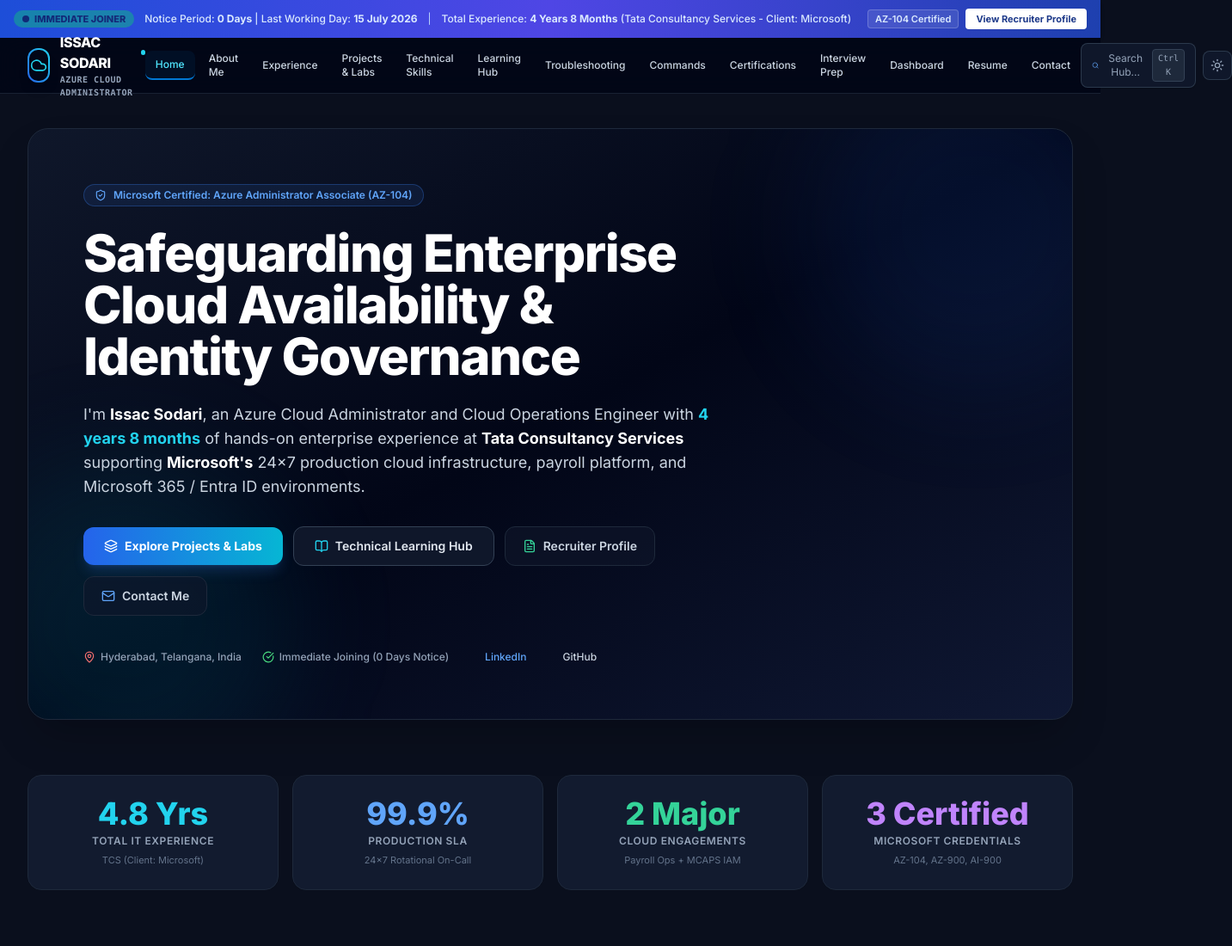
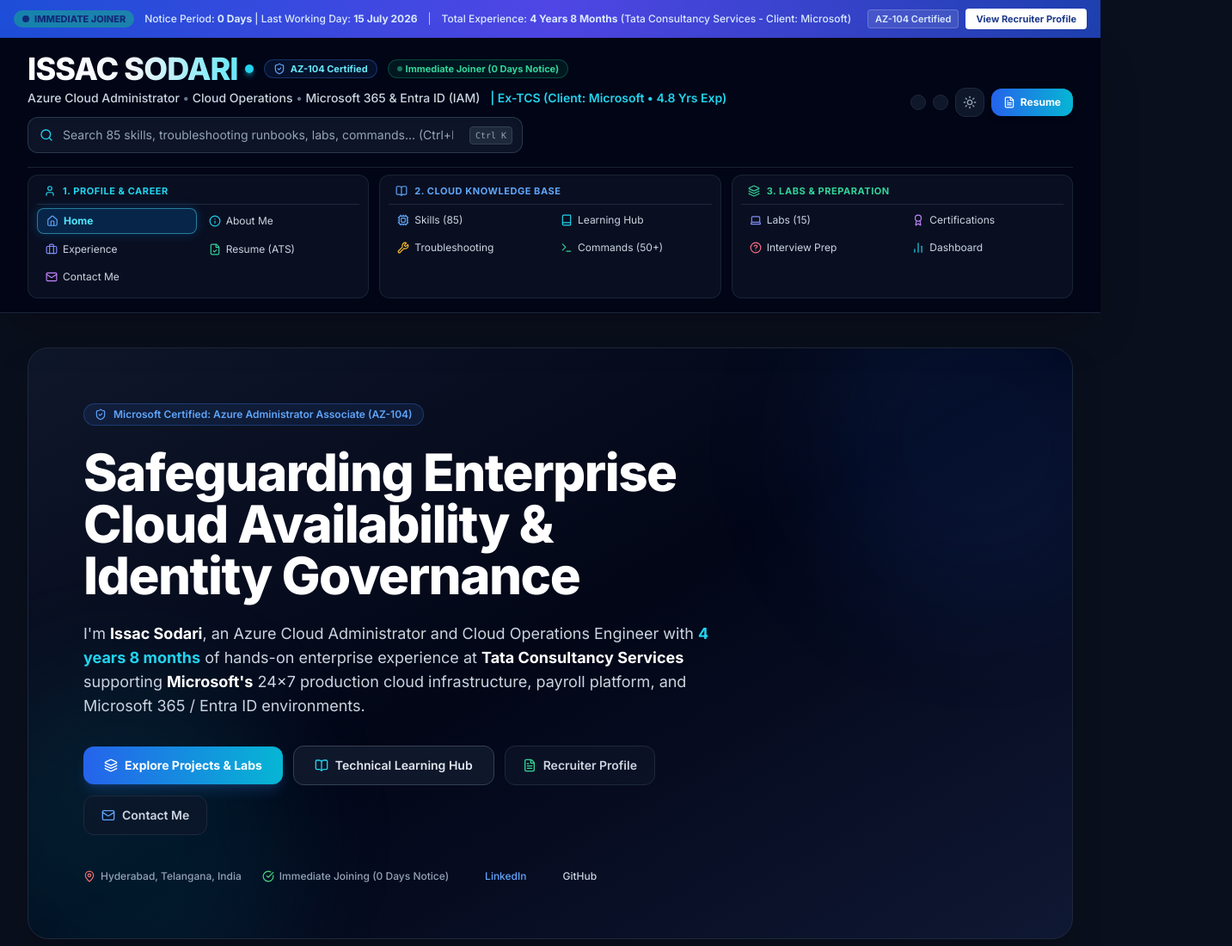
Before and after one commit to issacsodari/portfolio, a plain HTML site: page index.html in a window 1280 px wide. Shown: the top 1100 px of the page at 86% size, 1433 px wide, since content can reach past the window. Drawn offline with nearby package versions, Linux system fonts and the light colour scheme.

Commit message:
Enhance: Redesign header with large name, prominent search bar, and 3-column options layout matching UI mockup

```diff
--- a/assets/css/styles.css
+++ b/assets/css/styles.css
@@ -167,15 +167,19 @@ code, pre {
 
 /* Tab Active States */
 .nav-tab.active {
-  color: var(--azure-blue-light);
-  border-bottom: 2px solid var(--azure-blue);
-  background: rgba(0, 120, 212, 0.08);
+  color: #50e6ff !important;
+  background: rgba(0, 120, 212, 0.22) !important;
+  border: 1px solid rgba(80, 230, 255, 0.45) !important;
+  box-shadow: 0 0 12px rgba(0, 120, 212, 0.3);
+  font-weight: 700;
 }
 
 [data-theme="light"] .nav-tab.active {
-  color: var(--azure-blue);
-  border-bottom: 2px solid var(--azure-blue);
-  background: rgba(0, 120, 212, 0.08);
+  color: #0078d4 !important;
+  background: rgba(0, 120, 212, 0.12) !important;
+  border: 1px solid rgba(0, 120, 212, 0.4) !important;
+  box-shadow: 0 0 8px rgba(0, 120, 212, 0.15);
+  font-weight: 700;
 }
 
 /* Modal Overlay */
--- a/assets/js/app.js
+++ b/assets/js/app.js
@@ -169,6 +169,25 @@
     // Global Search open
     if (dom.globalSearchBtn) {
       dom.globalSearchBtn.addEventListener('click', openSearchModal);
+    }
+
+    // Prominent Header Search Bar under Name
+    const headerSearchInput = document.getElementById('headerSearchInput');
+    if (headerSearchInput) {
+      headerSearchInput.addEventListener('click', () => {
+        openSearchModal();
+      });
+      headerSearchInput.addEventListener('focus', () => {
+        openSearchModal();
+      });
+      headerSearchInput.addEventListener('input', (e) => {
+        openSearchModal();
+        if (dom.searchInput) {
+          dom.searchInput.value = e.target.value;
+          dom.searchInput.focus();
+        }
+        executeGlobalSearch(e.target.value.trim());
+      });
     }
     // Keyboard shortcut Ctrl+K
     window.addEventListener('keydown', e => {
--- a/index.html
+++ b/index.html
@@ -71,79 +71,156 @@
   <!-- ========================================================================
        MAIN NAVIGATION HEADER
        ======================================================================== -->
-  <header class="sticky top-0 z-40 bg-slate-950/90 backdrop-blur-md border-b border-slate-800/80 no-print">
-    <div class="max-w-7xl mx-auto px-4 sm:px-6 lg:px-8 flex items-center justify-between h-16">
+  <!-- ========================================================================
+       SPLIT-COLUMN COMMAND HEADER (BIG NAME + SEARCH BAR + 3 COLUMN OPTIONS)
+       ======================================================================== -->
+  <header class="sticky top-0 z-40 bg-slate-950/95 backdrop-blur-xl border-b border-slate-800/90 shadow-2xl no-print transition-all">
+    <div class="max-w-7xl mx-auto px-4 sm:px-6 lg:px-8 py-4 space-y-4">
 
-      <!-- Logo / Brand -->
-      <a href="#home" data-tab="home" class="flex items-center gap-3 group">
-        <div class="w-10 h-10 rounded-xl bg-gradient-to-tr from-blue-600 to-cyan-400 p-0.5 shadow-lg group-hover:scale-105 transition">
-          <div class="w-full h-full bg-slate-950 rounded-[10px] flex items-center justify-center text-cyan-400">
-            <i data-lucide="cloud" class="w-5 h-5"></i>
+      <!-- Top Row: Big Name Column (Left) + Top Actions (Right) -->
+      <div class="flex flex-col lg:flex-row lg:items-center justify-between gap-4">
+
+        <!-- Big Name & Subtitle Column -->
+        <div class="space-y-1">
+          <div class="flex flex-wrap items-center gap-3">
+            <h1 class="text-2xl sm:text-4xl font-black tracking-tight text-white flex items-center gap-2">
+              <span class="bg-gradient-to-r from-white via-slate-100 to-cyan-300 bg-clip-text text-transparent">ISSAC SODARI</span>
+              <span class="w-2.5 h-2.5 rounded-full bg-cyan-400 shadow-md shadow-cyan-400/50"></span>
+            </h1>
+            <span class="inline-flex items-center gap-1.5 px-2.5 py-0.5 rounded-full text-[11px] font-bold bg-blue-500/10 text-cyan-300 border border-blue-500/30">
+              <i data-lucide="shield-check" class="w-3.5 h-3.5 text-blue-400"></i>
+              <span>AZ-104 Certified</span>
+            </span>
+            <span class="inline-flex items-center gap-1 px-2.5 py-0.5 rounded-full text-[11px] font-bold bg-emerald-500/10 text-emerald-400 border border-emerald-500/30">
+              <span class="w-1.5 h-1.5 rounded-full bg-emerald-400 animate-pulse"></span>
+              <span>Immediate Joiner (0 Days Notice)</span>
+            </span>
+          </div>
+
+          <p class="text-xs sm:text-sm text-slate-300 font-medium">
+            Azure Cloud Administrator <span class="text-slate-500">•</span> Cloud Operations <span class="text-slate-500">•</span> Microsoft 365 & Entra ID (IAM)
+            <span class="text-cyan-400 font-semibold block sm:inline sm:ml-2">| Ex-TCS (Client: Microsoft • 4.8 Yrs Exp)</span>
+          </p>
+
+          <!-- PROMINENT SEARCH BAR UNDER THE NAME COLUMN -->
+          <div class="pt-2 relative max-w-xl">
+            <div class="relative flex items-center">
+              <i data-lucide="search" class="w-4 h-4 text-cyan-400 absolute left-3.5 pointer-events-none"></i>
+              <input type="text" id="headerSearchInput" placeholder="Search 85 skills, troubleshooting runbooks, labs, commands... (Ctrl+K)"
+                class="w-full py-2.5 pl-10 pr-20 rounded-xl bg-slate-900/90 border border-slate-700/80 hover:border-blue-500/60 focus:border-cyan-400 focus:ring-2 focus:ring-cyan-500/20 text-xs sm:text-sm text-white placeholder-slate-400 transition shadow-inner">
+              <div class="absolute right-3 flex items-center gap-1">
+                <kbd class="px-1.5 py-0.5 text-[10px] font-mono bg-slate-800 text-slate-400 rounded border border-slate-700">Ctrl K</kbd>
+              </div>
+            </div>
           </div>
         </div>
-        <div>
-          <div class="font-extrabold text-base tracking-tight text-white flex items-center gap-1.5">
-            <span>ISSAC SODARI</span>
-            <span class="w-1.5 h-1.5 rounded-full bg-cyan-400"></span>
+
+        <!-- Utility Bar: Theme, Quick Links, Actions -->
+        <div class="flex items-center gap-2 self-start lg:self-center">
+          <a href="https://linkedin.com/in/issacsodari" target="_blank" rel="noopener" class="p-2 rounded-xl bg-slate-900 border border-slate-800 text-slate-400 hover:text-blue-400 hover:border-blue-500/40 transition" title="LinkedIn Profile">
+            <i data-lucide="linkedin" class="w-4 h-4"></i>
+          </a>
+          <a href="https://github.com/issacsodari" target="_blank" rel="noopener" class="p-2 rounded-xl bg-slate-900 border border-slate-800 text-slate-400 hover:text-white hover:border-slate-700 transition" title="GitHub Profile">
+            <i data-lucide="github" class="w-4 h-4"></i>
+          </a>
+          <button id="themeToggle" class="p-2 rounded-xl bg-slate-900 border border-slate-800 text-slate-400 hover:text-yellow-400 hover:border-yellow-500/40 transition" title="Toggle Light / Dark Mode">
+            <i id="themeToggleIcon" data-lucide="sun" class="w-4 h-4"></i>
+          </button>
+          <a href="#resume" data-tab="resume" class="px-3.5 py-2 rounded-xl bg-gradient-to-r from-blue-600 to-cyan-500 hover:from-blue-500 hover:to-cyan-400 text-white font-bold text-xs shadow-md transition flex items-center gap-1.5">
+            <i data-lucide="file-text" class="w-3.5 h-3.5"></i>
+            <span>Resume</span>
+          </a>
+        </div>
+
+      </div>
+
+      <!-- Navigation Options Laid Out in 3 Structured Columns -->
+      <nav class="pt-2 border-t border-slate-800/80 grid grid-cols-1 md:grid-cols-3 gap-3">
+
+        <!-- COLUMN 1: Profile & Career -->
+        <div class="bg-slate-900/60 rounded-xl p-2.5 border border-slate-800/80 hover:border-blue-500/30 transition">
+          <div class="flex items-center gap-2 px-2 pb-1.5 mb-1 border-b border-slate-800 text-[11px] font-bold uppercase tracking-wider text-cyan-400">
+            <i data-lucide="user" class="w-3.5 h-3.5 text-cyan-400"></i>
+            <span>1. Profile & Career</span>
           </div>
-          <p class="text-[10px] uppercase tracking-wider text-slate-400 font-semibold font-mono">Azure Cloud Administrator</p>
+          <div class="grid grid-cols-2 gap-1 text-xs">
+            <a href="#home" data-tab="home" class="nav-tab active px-2.5 py-1.5 rounded-lg text-slate-300 hover:bg-slate-800 hover:text-white transition flex items-center gap-1.5">
+              <i data-lucide="home" class="w-3.5 h-3.5 text-blue-400"></i>
+              <span>Home</span>
+            </a>
+            <a href="#about" data-tab="about" class="nav-tab px-2.5 py-1.5 rounded-lg text-slate-300 hover:bg-slate-800 hover:text-white transition flex items-center gap-1.5">
+              <i data-lucide="info" class="w-3.5 h-3.5 text-cyan-400"></i>
+              <span>About Me</span>
+            </a>
+            <a href="#experience" data-tab="experience" class="nav-tab px-2.5 py-1.5 rounded-lg text-slate-300 hover:bg-slate-800 hover:text-white transition flex items-center gap-1.5">
+              <i data-lucide="briefcase" class="w-3.5 h-3.5 text-indigo-400"></i>
+              <span>Experience</span>
+            </a>
+            <a href="#resume" data-tab="resume" class="nav-tab px-2.5 py-1.5 rounded-lg text-slate-300 hover:bg-slate-800 hover:text-white transition flex items-center gap-1.5">
+              <i data-lucide="file-check" class="w-3.5 h-3.5 text-emerald-400"></i>
+              <span>Resume (ATS)</span>
+            </a>
+            <a href="#contact" data-tab="contact" class="nav-tab col-span-2 px-2.5 py-1.5 rounded-lg text-slate-300 hover:bg-slate-800 hover:text-white transition flex items-center gap-1.5">
+              <i data-lucide="mail" class="w-3.5 h-3.5 text-purple-400"></i>
+              <span>Contact Me</span>
+            </a>
+          </div>
         </div>
-      </a>
 
-      <!-- Desktop Navigation Links -->
-      <nav class="hidden lg:flex items-center gap-1 text-xs font-medium text-slate-300">
-        <a href="#home" data-tab="home" class="nav-tab active px-3 py-2 rounded-lg transition hover:text-white">Home</a>
-        <a href="#about" data-tab="about" class="nav-tab px-3 py-2 rounded-lg transition hover:text-white">About Me</a>
-        <a href="#experience" data-tab="experience" class="nav-tab px-3 py-2 rounded-lg transition hover:text-white">Experience</a>
-        <a href="#projects" data-tab="projects" class="nav-tab px-3 py-2 rounded-lg transition hover:text-white">Projects & Labs</a>
-        <a href="#skills" data-tab="skills" class="nav-tab px-3 py-2 rounded-lg transition hover:text-white">Technical Skills</a>
-        <a href="#learning" data-tab="learning" class="nav-tab px-3 py-2 rounded-lg transition hover:text-white">Learning Hub</a>
-        <a href="#troubleshooting" data-tab="troubleshooting" class="nav-tab px-3 py-2 rounded-lg transition hover:text-white">Troubleshooting</a>
-        <a href="#commands" data-tab="commands" class="nav-tab px-3 py-2 rounded-lg transition hover:text-white">Commands</a>
-        <a href="#certifications" data-tab="certifications" class="nav-tab px-3 py-2 rounded-lg transition hover:text-white">Certifications</a>
-        <a href="#interview" data-tab="interview" class="nav-tab px-3 py-2 rounded-lg transition hover:text-white">Interview Prep</a>
-        <a href="#dashboard" data-tab="dashboard" class="nav-tab px-3 py-2 rounded-lg transition hover:text-white">Dashboard</a>
-        <a href="#resume" data-tab="resume" class="nav-tab px-3 py-2 rounded-lg transition hover:text-white">Resume</a>
-        <a href="#contact" data-tab="contact" class="nav-tab px-3 py-2 rounded-lg transition hover:text-white">Contact</a>
+        <!-- COLUMN 2: Cloud Knowledge Platform -->
+        <div class="bg-slate-900/60 rounded-xl p-2.5 border border-slate-800/80 hover:border-blue-500/30 transition">
+          <div class="flex items-center gap-2 px-2 pb-1.5 mb-1 border-b border-slate-800 text-[11px] font-bold uppercase tracking-wider text-blue-400">
+            <i data-lucide="book-open" class="w-3.5 h-3.5 text-blue-400"></i>
+            <span>2. Cloud Knowledge Base</span>
+          </div>
+          <div class="grid grid-cols-2 gap-1 text-xs">
+            <a href="#skills" data-tab="skills" class="nav-tab px-2.5 py-1.5 rounded-lg text-slate-300 hover:bg-slate-800 hover:text-white transition flex items-center gap-1.5">
+              <i data-lucide="cpu" class="w-3.5 h-3.5 text-blue-400"></i>
+              <span>Skills (85)</span>
+            </a>
+            <a href="#learning" data-tab="learning" class="nav-tab px-2.5 py-1.5 rounded-lg text-slate-300 hover:bg-slate-800 hover:text-white transition flex items-center gap-1.5">
+              <i data-lucide="book" class="w-3.5 h-3.5 text-cyan-400"></i>
+              <span>Learning Hub</span>
+            </a>
+            <a href="#troubleshooting" data-tab="troubleshooting" class="nav-tab px-2.5 py-1.5 rounded-lg text-slate-300 hover:bg-slate-800 hover:text-white transition flex items-center gap-1.5">
+              <i data-lucide="wrench" class="w-3.5 h-3.5 text-amber-400"></i>
+              <span>Troubleshooting</span>
+            </a>
+            <a href="#commands" data-tab="commands" class="nav-tab px-2.5 py-1.5 rounded-lg text-slate-300 hover:bg-slate-800 hover:text-white transition flex items-center gap-1.5">
+              <i data-lucide="terminal" class="w-3.5 h-3.5 text-emerald-400"></i>
+              <span>Commands (50+)</span>
+            </a>
+          </div>
+        </div>
+
+        <!-- COLUMN 3: Labs & Preparation -->
+        <div class="bg-slate-900/60 rounded-xl p-2.5 border border-slate-800/80 hover:border-blue-500/30 transition">
+          <div class="flex items-center gap-2 px-2 pb-1.5 mb-1 border-b border-slate-800 text-[11px] font-bold uppercase tracking-wider text-emerald-400">
+            <i data-lucide="layers" class="w-3.5 h-3.5 text-emerald-400"></i>
+            <span>3. Labs & Preparation</span>
+          </div>
+          <div class="grid grid-cols-2 gap-1 text-xs">
+            <a href="#projects" data-tab="projects" class="nav-tab px-2.5 py-1.5 rounded-lg text-slate-300 hover:bg-slate-800 hover:text-white transition flex items-center gap-1.5">
+              <i data-lucide="laptop" class="w-3.5 h-3.5 text-indigo-400"></i>
+              <span>Labs (15)</span>
+            </a>
+            <a href="#certifications" data-tab="certifications" class="nav-tab px-2.5 py-1.5 rounded-lg text-slate-300 hover:bg-slate-800 hover:text-white transition flex items-center gap-1.5">
+              <i data-lucide="award" class="w-3.5 h-3.5 text-purple-400"></i>
+              <span>Certifications</span>
+            </a>
+            <a href="#interview" data-tab="interview" class="nav-tab px-2.5 py-1.5 rounded-lg text-slate-300 hover:bg-slate-800 hover:text-white transition flex items-center gap-1.5">
+              <i data-lucide="help-circle" class="w-3.5 h-3.5 text-rose-400"></i>
+              <span>Interview Prep</span>
+            </a>
+            <a href="#dashboard" data-tab="dashboard" class="nav-tab px-2.5 py-1.5 rounded-lg text-slate-300 hover:bg-slate-800 hover:text-white transition flex items-center gap-1.5">
+              <i data-lucide="bar-chart-2" class="w-3.5 h-3.5 text-cyan-400"></i>
+              <span>Dashboard</span>
+            </a>
+          </div>
+        </div>
+
       </nav>
 
-      <!-- Utility Actions: Search, Theme Toggle, Mobile Menu -->
-      <div class="flex items-center gap-2">
-        <!-- Global Search Button -->
-        <button id="globalSearchBtn" class="flex items-center gap-2 px-3 py-1.5 rounded-lg bg-slate-900 border border-slate-700/80 text-slate-400 hover:text-white hover:border-blue-500/50 text-xs transition shadow-sm" title="Search platform (Ctrl+K)">
-          <i data-lucide="search" class="w-3.5 h-3.5 text-blue-400"></i>
-          <span class="hidden sm:inline">Search Hub...</span>
-          <kbd class="hidden sm:inline-block px-1.5 py-0.5 text-[10px] bg-slate-800 text-slate-400 rounded border border-slate-700">Ctrl K</kbd>
-        </button>
-
-        <!-- Theme Toggle -->
-        <button id="themeToggle" class="p-2 rounded-lg bg-slate-900 border border-slate-700/80 text-slate-400 hover:text-yellow-400 transition" title="Toggle Light / Dark Mode">
-          <i id="themeToggleIcon" data-lucide="sun" class="w-4 h-4"></i>
-        </button>
-
-        <!-- Mobile Menu Button -->
-        <button id="mobileMenuBtn" class="lg:hidden p-2 rounded-lg bg-slate-900 border border-slate-700/80 text-slate-400 hover:text-white transition">
-          <i data-lucide="menu" class="w-5 h-5"></i>
-        </button>
-      </div>
-
-    </div>
-
-    <!-- Mobile Dropdown Navigation -->
-    <div id="mobileMenu" class="hidden lg:hidden bg-slate-950 border-b border-slate-800 px-4 py-3 space-y-1 text-sm font-medium">
-      <a href="#home" data-tab="home" class="block py-2 px-3 rounded hover:bg-slate-900 text-slate-300">Home</a>
-      <a href="#about" data-tab="about" class="block py-2 px-3 rounded hover:bg-slate-900 text-slate-300">About Me</a>
-      <a href="#experience" data-tab="experience" class="block py-2 px-3 rounded hover:bg-slate-900 text-slate-300">Experience</a>
-      <a href="#projects" data-tab="projects" class="block py-2 px-3 rounded hover:bg-slate-900 text-slate-300">Projects & Labs</a>
-      <a href="#skills" data-tab="skills" class="block py-2 px-3 rounded hover:bg-slate-900 text-slate-300">Technical Skills</a>
-      <a href="#learning" data-tab="learning" class="block py-2 px-3 rounded hover:bg-slate-900 text-slate-300">Learning Hub</a>
-      <a href="#troubleshooting" data-tab="troubleshooting" class="block py-2 px-3 rounded hover:bg-slate-900 text-slate-300">Troubleshooting</a>
-      <a href="#commands" data-tab="commands" class="block py-2 px-3 rounded hover:bg-slate-900 text-slate-300">Commands</a>
-      <a href="#certifications" data-tab="certifications" class="block py-2 px-3 rounded hover:bg-slate-900 text-slate-300">Certifications</a>
-      <a href="#interview" data-tab="interview" class="block py-2 px-3 rounded hover:bg-slate-900 text-slate-300">Interview Prep</a>
-      <a href="#dashboard" data-tab="dashboard" class="block py-2 px-3 rounded hover:bg-slate-900 text-slate-300">Dashboard</a>
-      <a href="#resume" data-tab="resume" class="block py-2 px-3 rounded hover:bg-slate-900 text-slate-300">Resume</a>
-      <a href="#contact" data-tab="contact" class="block py-2 px-3 rounded hover:bg-slate-900 text-slate-300">Contact</a>
     </div>
   </header>
 
```
